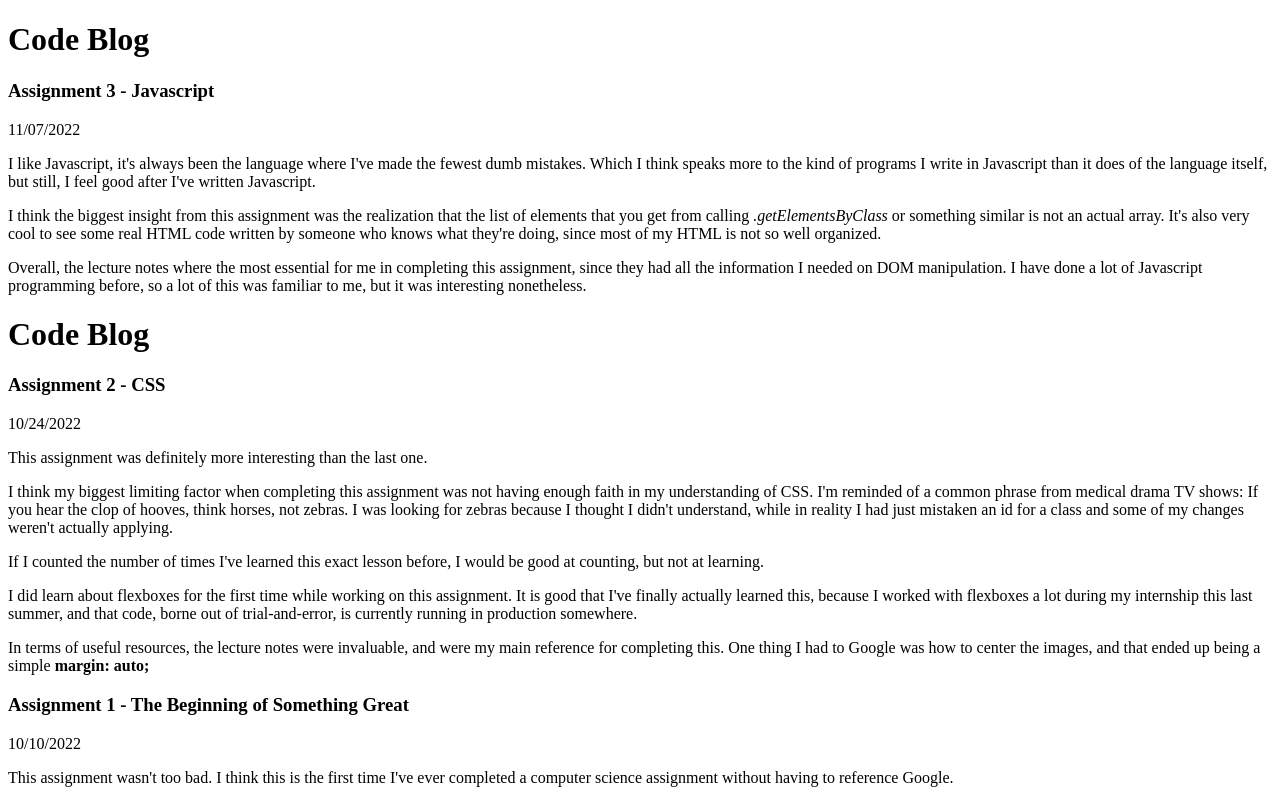
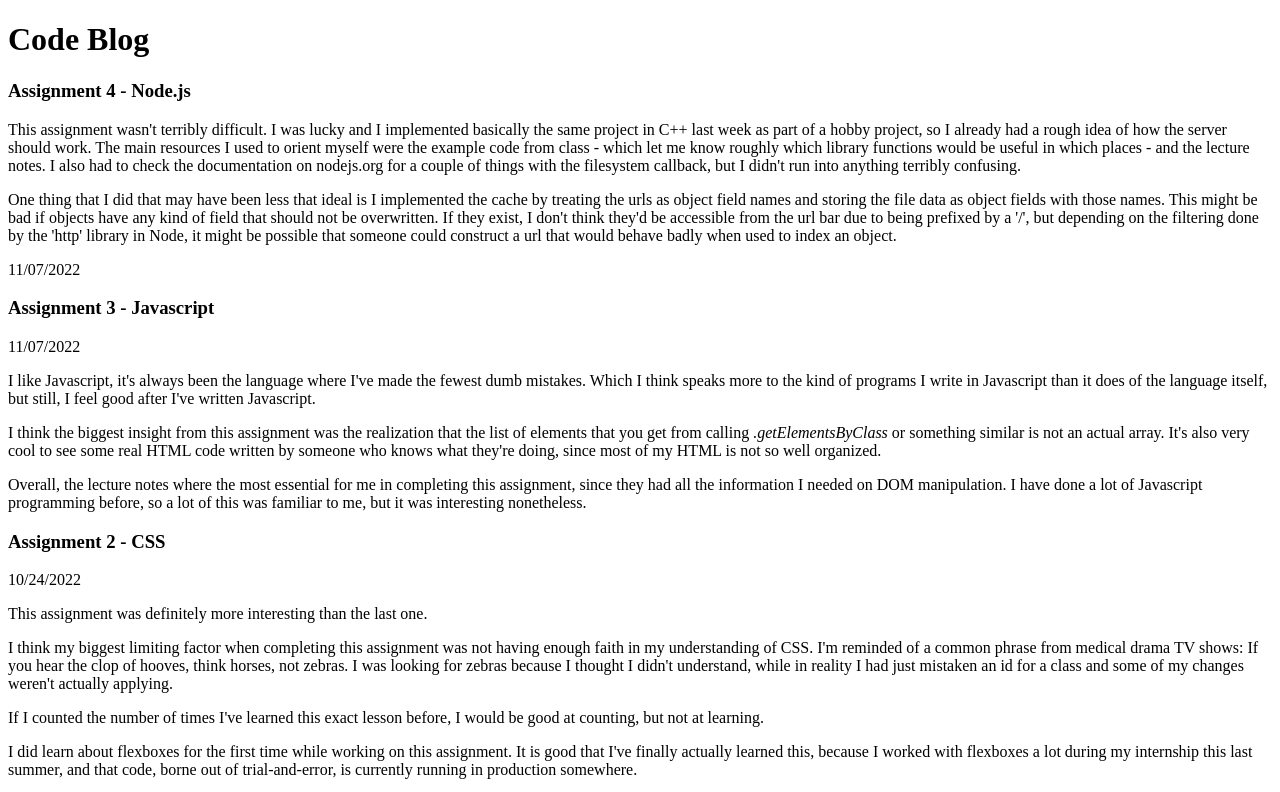
Before and after one commit to Omnicryptical/CS290-Code-Blog, a plain HTML site: page blog.html in a window 1280 px wide. Shown: the top 792 px of the page. Drawn offline with Linux system fonts and the light colour scheme.

Commit message:
Code blog entry 4

```diff
--- a/blog.html
+++ b/blog.html
@@ -4,6 +4,24 @@
     </head>
     <body>
         <h1>Code Blog</h1>
+        <h3>Assignment 4 - Node.js</h3>
+        <p>
+            This assignment wasn't terribly difficult. I was lucky and I implemented basically the same project
+            in C++ last week as part of a hobby project, so I already had a rough idea of how the server should
+            work. The main resources I used to orient myself were the example code from class - which let me know
+            roughly which library functions would be useful in which places - and the lecture notes. I also had to
+            check the documentation on nodejs.org for a couple of things with the filesystem callback, but I didn't
+            run into anything terribly confusing.
+        </p>
+        <p>
+            One thing that I did that may have been less that ideal is I implemented the cache by treating the urls
+            as object field names and storing the file data as object fields with those names. This might be bad
+            if objects have any kind of field that should not be overwritten. If they exist, I don't think
+            they'd be accessible from the url bar due to being prefixed by a '/', but depending on the filtering
+            done by the 'http' library in Node, it might be possible that someone could construct a url that would
+            behave badly when used to index an object.
+        </p>
+        <p>11/07/2022</p>
         <h3>Assignment 3 - Javascript</h3>
         <p>11/07/2022</p>
         <p>
@@ -22,7 +40,6 @@
             all the information I needed on DOM manipulation. I have done a lot of Javascript programming before, so
             a lot of this was familiar to me, but it was interesting nonetheless.
         </p>
-        <h1>Code Blog</h1>
         <h3>Assignment 2 - CSS</h3>
         <p>10/24/2022</p>
         <p>
```
Also changed, not shown: index.html (+1 -1 lines).
